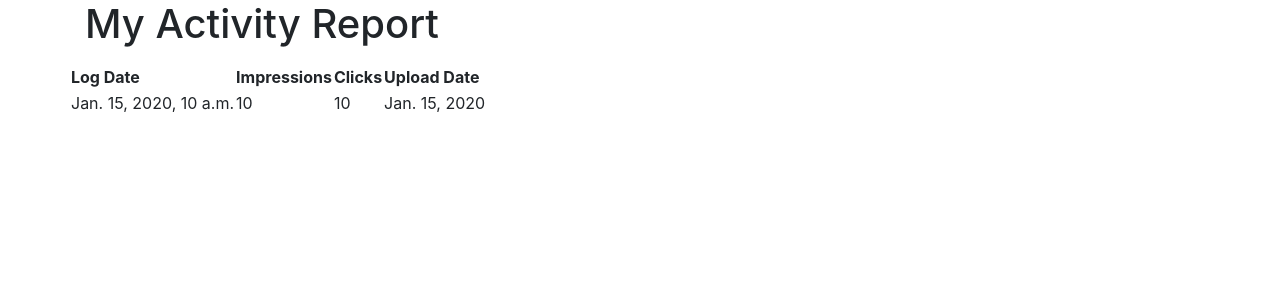
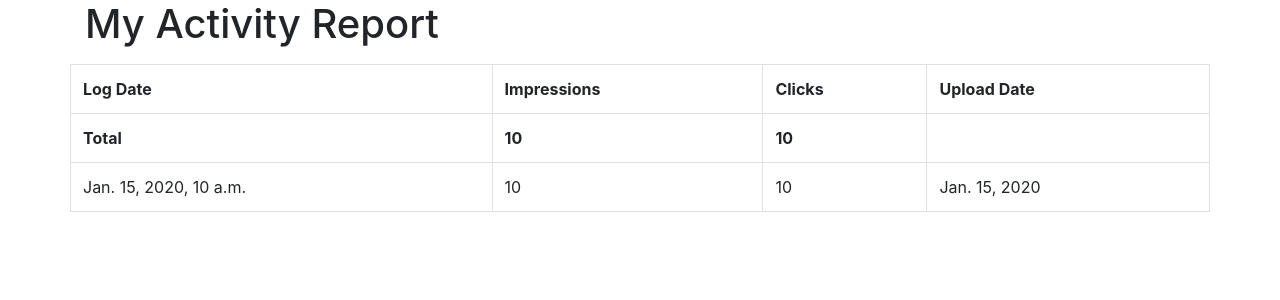
Before and after one commit to TomonyteReda/capt1_reda, a Django app: page /show-report in a window 1280 px wide. Shown: the part 56-356 px from the top of the page. Run offline with Django 3.2, Linux system fonts and the light colour scheme; a user stored in the database is signed in; tables that the repository leaves empty hold one stand-in row (values such as "Sample post"); some libraries are stand-ins or nearby versions.

Commit message:
updates 07.08

```diff
--- a/mysite/myreport/templates/report.html
+++ b/mysite/myreport/templates/report.html
@@ -6,11 +6,19 @@
 <div>
     {% if report %}
     <div class="row">
-      <table>
-          <th>Log Date</th>
-          <th>Impressions</th>
-          <th>Clicks</th>
-          <th>Upload Date</th>
+      <table class="table table-hover table-bordered">
+          <tr>
+              <th>Log Date</th>
+              <th>Impressions</th>
+              <th>Clicks</th>
+              <th>Upload Date</th>
+          </tr>
+          <tr>
+              <th>Total</th>
+              <th>{{ total_impressions }}</th>
+              <th>{{ total_clicks }}</th>
+              <th></th>
+          </tr>
           {% for line in report %}
           <tr>
               <td>{{ line.log_date }}</td>
--- a/mysite/myreport/views.py
+++ b/mysite/myreport/views.py
@@ -60,8 +60,12 @@ def model_report(request):
     result = query_set.values('log_date', 'upload_date')\
         .order_by('log_date')\
         .annotate(impressions=Sum('quantity_impressions'), clicks=Sum('quantity_clicks'))
+    total_impressions = query_set.aggregate(Sum('quantity_impressions'))['quantity_impressions__sum']
+    total_clicks = query_set.aggregate(Sum('quantity_clicks'))['quantity_clicks__sum']
     context = {
-        'report': result
+        'report': result,
+        'total_impressions': total_impressions,
+        'total_clicks': total_clicks
     }
     return render(request, 'report.html', context=context)
 
```
